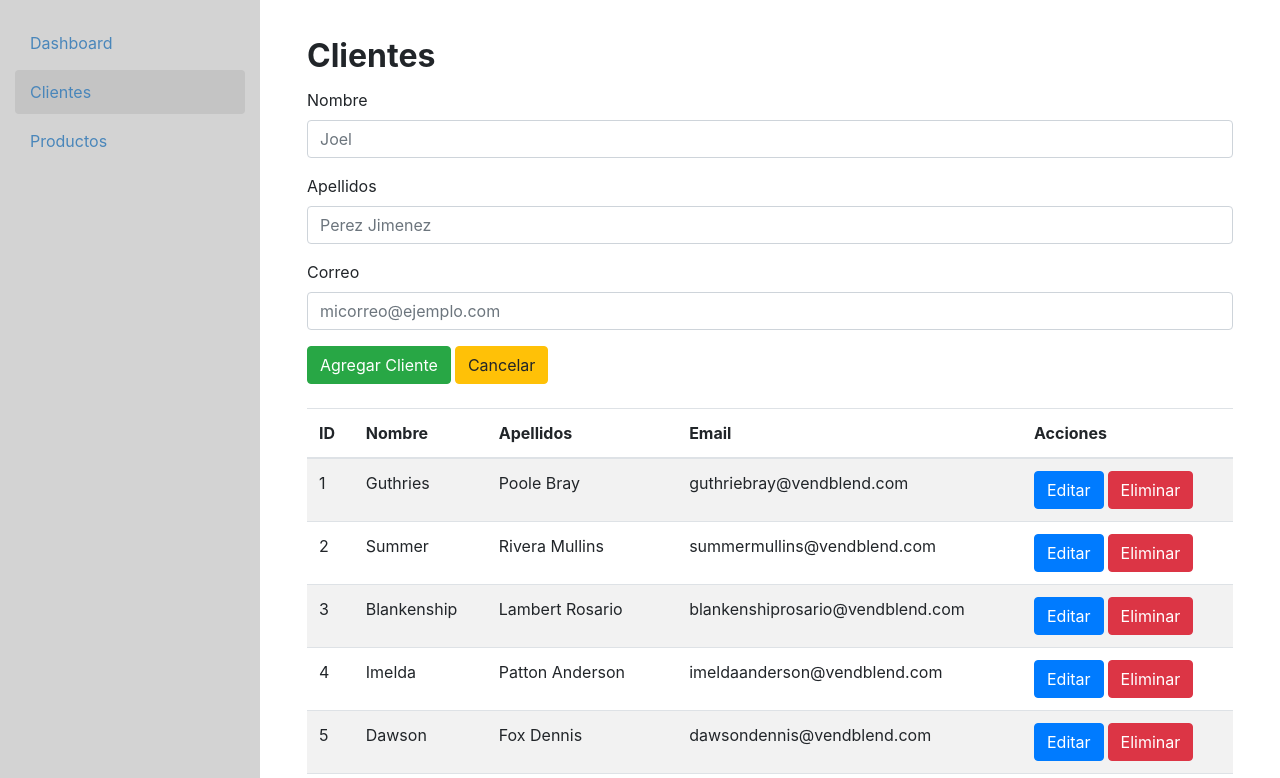
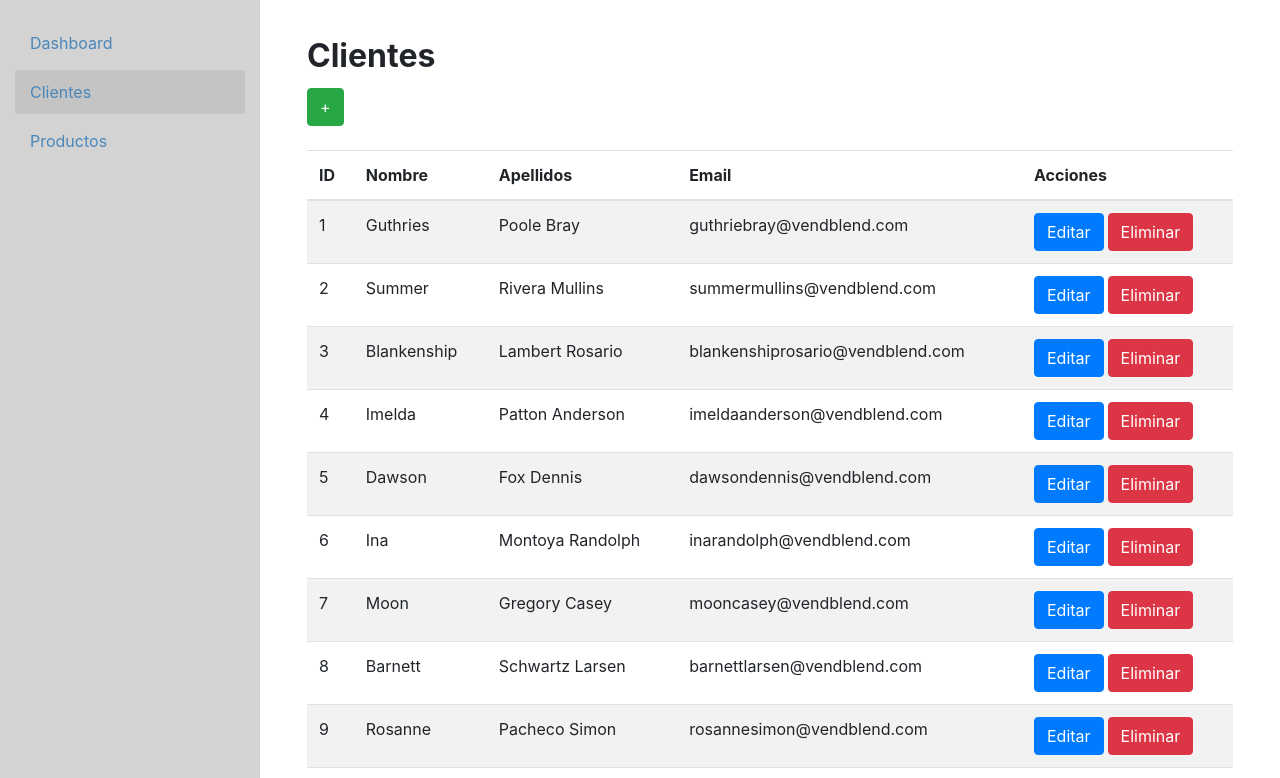
Before and after one commit to AGutierrezR/react-dashboard, a React (Create React App) app: page /admin/clientes in a window 1280 px wide. Shown: the top 778 px of the page. Built offline with nearby package versions, Linux system fonts and the light colour scheme; data requests are answered from the project's data file.

Commit message:
Mejorar vista cliente

```diff
--- a/package.json
+++ b/package.json
@@ -12,7 +12,8 @@
     "react": "^16.13.1",
     "react-dom": "^16.13.1",
     "react-router-dom": "^5.2.0",
-    "react-scripts": "3.4.1"
+    "react-scripts": "3.4.1",
+    "reactstrap": "^8.5.1"
   },
   "scripts": {
     "start": "react-scripts start",
--- a/src/assets/css/_bootstrap.scss
+++ b/src/assets/css/_bootstrap.scss
@@ -27,7 +27,7 @@
 // @import "../../../node_modules/bootstrap/scss/media";
 // @import "../../../node_modules/bootstrap/scss/list-group";
 // @import "../../../node_modules/bootstrap/scss/close";
-// @import "../../../node_modules/bootstrap/scss/modal";
+@import "../../../node_modules/bootstrap/scss/modal";
 // @import "../../../node_modules/bootstrap/scss/tooltip";
 // @import "../../../node_modules/bootstrap/scss/popover";
 // @import "../../../node_modules/bootstrap/scss/carousel";
--- a/src/components/Forms/ClientForm.js
+++ b/src/components/Forms/ClientForm.js
@@ -17,10 +17,13 @@ class ClientForm extends Component {
   onSubmitHandler = (event) => {
     event.preventDefault()
     this.props.submit(this.state)
+    this.props.dismiss()
   }
 
   render() {
     return (
+      <div>
+        <h3>{this.props.title}</h3>
         <form onSubmit={this.onSubmitHandler}>
           <div className="form-group">
             <label>Nombre</label>
@@ -31,7 +34,8 @@ class ClientForm extends Component {
               placeholder="Joel"
               onChange={this.onChangeHandler}
               value={this.state.name}
-            required/>
+              required
+            />
           </div>
 
           <div className="form-group">
@@ -43,7 +47,8 @@ class ClientForm extends Component {
               placeholder="Perez Jimenez"
               onChange={this.onChangeHandler}
               value={this.state.lastname}
-            required/>
+              required
+            />
           </div>
 
           <div className="form-group">
@@ -55,18 +60,23 @@ class ClientForm extends Component {
               placeholder="micorreo@ejemplo.com"
               onChange={this.onChangeHandler}
               value={this.state.email}
-            required/>
+              required
+            />
           </div>
 
           <div>
-          <button
-            className="btn btn-success"
-            type="submit">Agregar Cliente</button>
+            <button className="btn btn-success" type="submit">
+              {this.props.btnLabel}
+            </button>
             <button
               className="btn btn-warning ml-1"
-            onClick={this.props.dismiss}>Cancelar</button>
+              onClick={this.props.dismiss}
+            >
+              Cancelar
+            </button>
           </div>
         </form>
+      </div>
     )
   }
 }
--- a/src/views/Clients.js
+++ b/src/views/Clients.js
@@ -3,12 +3,14 @@ import { thClientArray } from '../variables/Variables'
 import axios from 'axios'
 import { axiosURL } from '../variables/Variables'
 import ClientForm from '../components/Forms/ClientForm'
+import { Modal, ModalBody } from 'reactstrap'
 
 class Clients extends Component {
   state = {
     clients: null,
     form: null,
     isEditing: false,
+    isAdding: false,
   }
 
   componentDidMount() {
@@ -71,12 +73,20 @@ class Clients extends Component {
       })
   }
 
+  addHandler = () => {
+    this.setState({ isAdding: true })
+  }
+
+  closeAddHandler = () => {
+    this.setState({ isAdding: false })
+  }
+
   editHandler = (client) => {
     this.setState({ form: client, isEditing: true })
   }
 
   dismissEditHandler = () => {
-    this.setState({ form: null, isEditing: false })
+    this.setState({isEditing: false, form: null })
   }
 
   render() {
@@ -85,7 +95,7 @@ class Clients extends Component {
 
     if (this.state.clients) {
       clients = (
-        <table className="table table-striped table-hover mt-4 mb-5">
+        <table className="table table-striped table-hover mt-4">
           <thead>
             <tr>
               {thClientArray.map((prop, key) => {
@@ -131,6 +141,8 @@ class Clients extends Component {
             this.updateClientHandler(client)
           }}
           dismiss={this.dismissEditHandler}
+          btnLabel="Modificar"
+          title="Modificar Cliente"
         />
       )
     }
@@ -141,13 +153,35 @@ class Clients extends Component {
           <div className="row">
             <div className="col-md-12">
               <h1>Clientes</h1>
-              <ClientForm
-                submit={(client) => this.createClientHanlder(client)}
-              />
-              <div className="table-responsive">
-                {clients}
+              <div>
+                <button className="btn btn-success" onClick={this.addHandler}>
+                  +
+                </button>
               </div>
-              {editForm}
+              <Modal
+                isOpen={this.state.isAdding}
+                toggle={this.closeAddHandler}
+                centered
+              >
+                <ModalBody>
+                  <ClientForm
+                    submit={(client) => this.createClientHanlder(client)}
+                    dismiss={this.closeAddHandler}
+                    btnLabel="Agregar"
+                    title="Agregar Cliente"
+                  />
+                </ModalBody>
+              </Modal>
+              <div className="table-responsive">{clients}</div>
+              <Modal
+                isOpen={this.state.isEditing}
+                toggle={this.dismissEditHandler}
+                centered
+              >
+                <ModalBody>
+                  {editForm}
+                </ModalBody>
+              </Modal>
             </div>
           </div>
         </div>
```
Also changed, not shown: 1 other file (tests, documents, lock files or other folders). Lines whose indentation alone changed are shown as unchanged.
